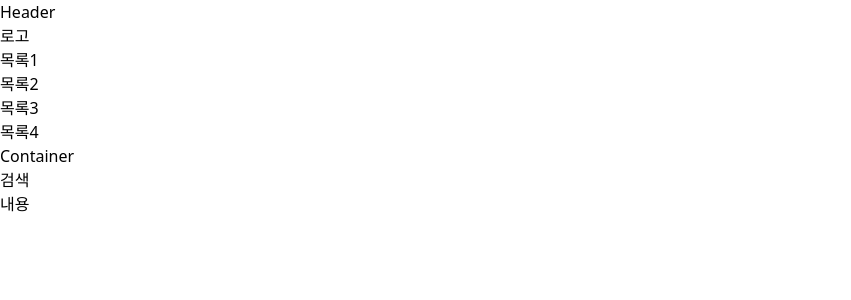
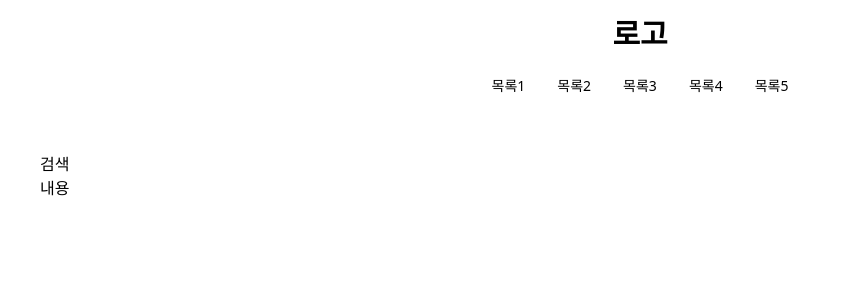
Before and after one commit to jungcolor/Movie-Search-App, a React app: page / in a window 1280 px wide. Shown: the top 300 px of the page, without its empty margins (0-851 px from the left). Built offline with nearby package versions, Linux system fonts and the light colour scheme.

Commit message:
Feat - Basic Layout

```diff
--- a/src/App.tsx
+++ b/src/App.tsx
@@ -1,22 +1,19 @@
 const App = () => {
     return (
-        <>
-            <header>
-                <h1>Header</h1>
-                <div>
-                    <h2>로고</h2>
-                </div>
-                <nav>
-                    <ul>
-                        <li><a href="#">목록1</a></li>
-                        <li><a href="#">목록2</a></li>
-                        <li><a href="#">목록3</a></li>
-                        <li><a href="#">목록4</a></li>
-                    </ul>
+        <div id="wrpper" className="min-h-screen flex flex-col h-screen">
+            <header className="flex flex-col items-center justify-center z-50 w-full text-sm py-4">
+                <h1 className="mb-6">
+                    <a href="#" className="text-3xl font-semibold">로고</a>
+                </h1>
+                <nav className="flex">
+                    <a href="#" className="mx-4">목록1</a>
+                    <a href="#" className="mx-4">목록2</a>
+                    <a href="#" className="mx-4">목록3</a>
+                    <a href="#" className="mx-4">목록4</a>
+                    <a href="#" className="mx-4">목록5</a>
                 </nav>
-            </header>
-            <div id="container">
-                <h1>Container</h1>
+            </header >
+            <main id="container" className="w-full h-screen py-10 px-10">
                 <div id="serach">
                     <h2>검색</h2>
                 </div>
@@ -24,8 +21,8 @@ const App = () => {
                     {/* 동적으로 변경 될 영역 */}
                     <h2>내용</h2>
                 </div>
-            </div>
-        </>
+            </main>
+        </div >
     )
 }
 
```
